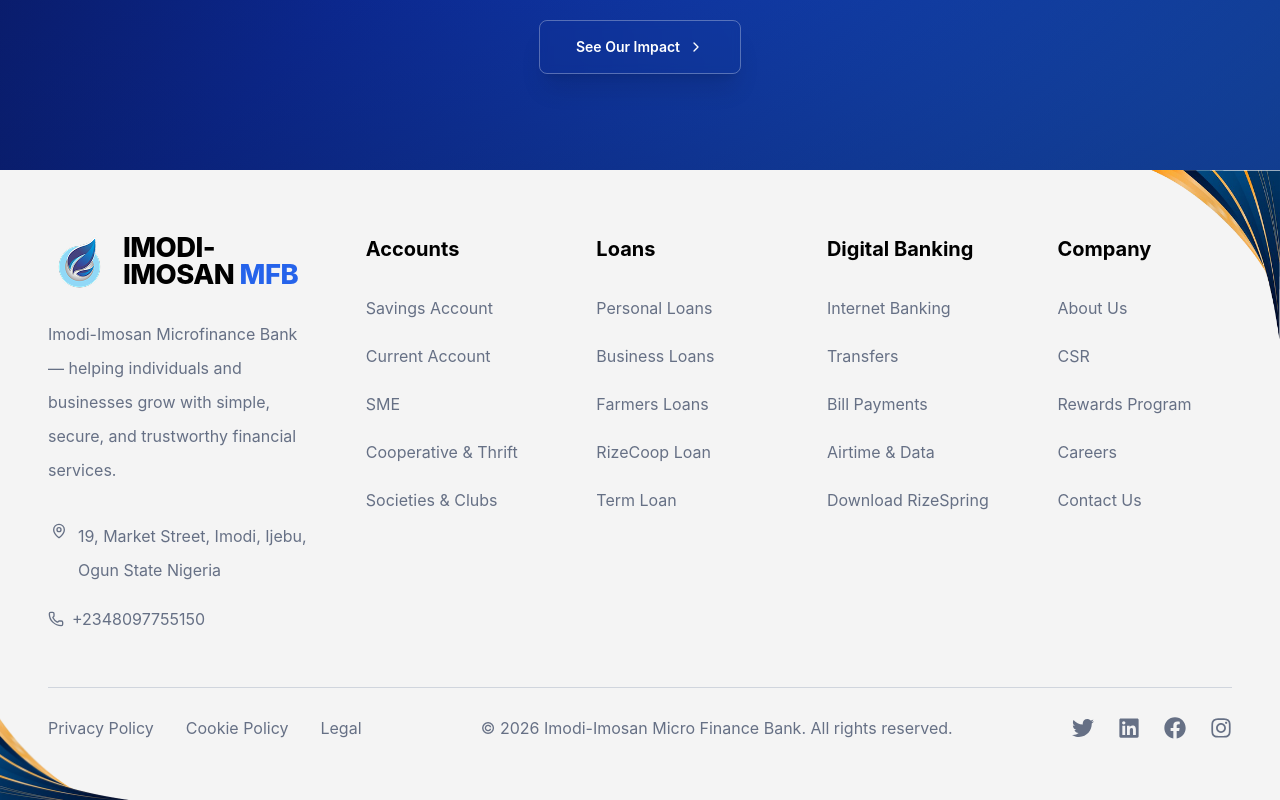
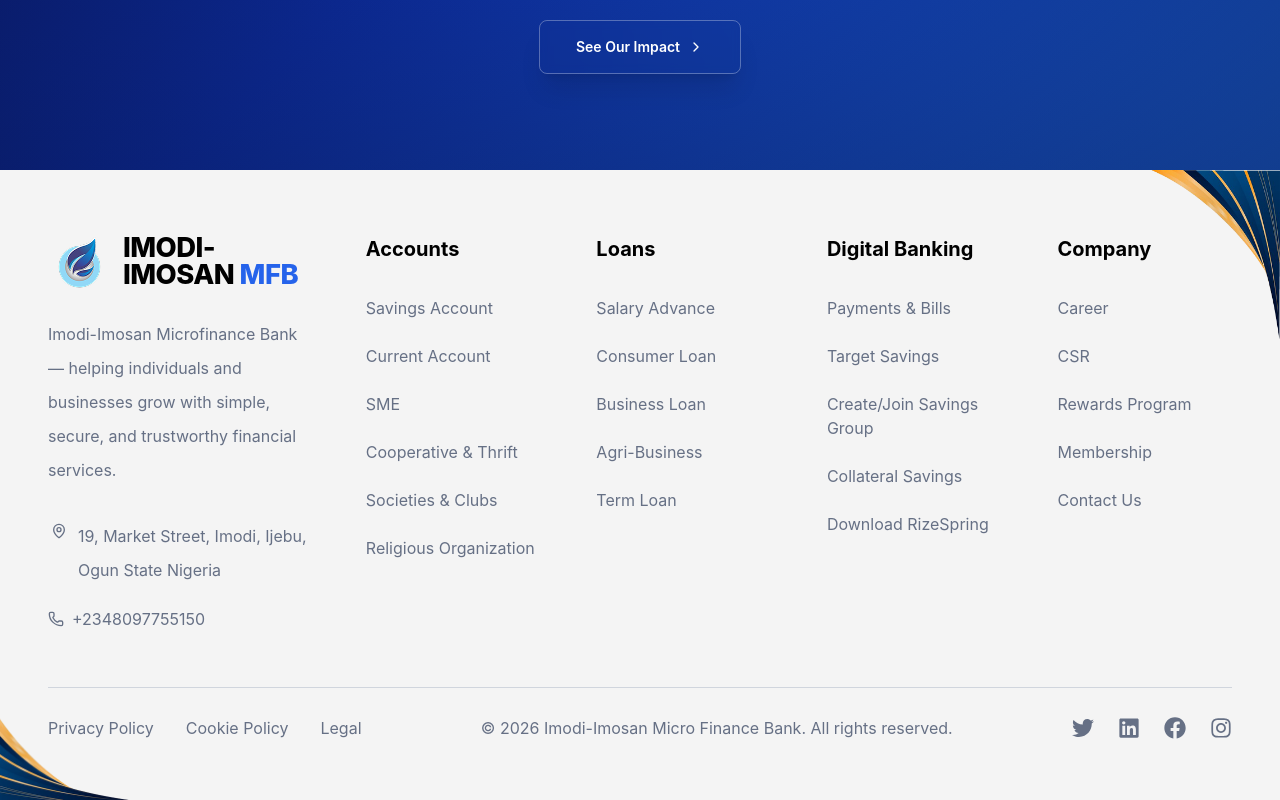
Before and after one commit to optisoftprime/imodi-imosan-website, a Next.js app: page /csr in a window 1280 px wide. Shown: the part 2421-3221 px from the top of the page. Built offline with nearby package versions, Linux system fonts and the light colour scheme.

Commit message:
new updates

```diff
--- a/app/components/Footer.tsx
+++ b/app/components/Footer.tsx
@@ -96,51 +96,53 @@
 //     );
 // }
 
-// components/Footer.tsx
-import Image from "next/image";
+// components/Footer.tsximport Image from "next/image";
+
 import Link from "next/link";
 import { MapPin, Phone } from "lucide-react";
 import { FaFacebook, FaTwitter, FaInstagram, FaLinkedin } from "react-icons/fa";
+import Image from "next/image";
 
 const navLinks = [
   {
     title: "Accounts",
     items: [
-      { label: "Savings Account", href: "/savings" },
-      { label: "Current Account", href: "/create-account" },
-      { label: "SME", href: "sme" },
-      { label: "Cooperative & Thrift", href: "cooperative-thrift" },
-      { label: "Societies & Clubs", href: "societies-and-club" },
+      { label: "Savings Account",        href: "/savings"            },
+      { label: "Current Account",        href: "/create-account"     },
+      { label: "SME",                    href: "/sme"                },
+      { label: "Cooperative & Thrift",   href: "/cooperative-thrift" },
+      { label: "Societies & Clubs",      href: "/societies-and-club" },
+      { label: "Religious Organization", href: "/religious-page"     },
     ],
   },
   {
     title: "Loans",
     items: [
-      { label: "Personal Loans", href: "#" },
-      { label: "Business Loans", href: "#" },
-      { label: "Farmers Loans", href: "#" },
-      { label: "RizeCoop Loan", href: "#" },
-      { label: "Term Loan", href: "#" },
+      { label: "Salary Advance", href: "/salary-advance" },
+      { label: "Consumer Loan",  href: "/consumer-loan"  },
+      { label: "Business Loan",  href: "/business-loan"  },
+      { label: "Agri-Business",  href: "/agric-business" },
+      { label: "Term Loan",      href: "/term-loan"      },
     ],
   },
   {
     title: "Digital Banking",
     items: [
-      { label: "Internet Banking", href: "#" },
-      { label: "Transfers", href: "#" },
-      { label: "Bill Payments", href: "#" },
-      { label: "Airtime & Data", href: "#" },
-      { label: "Download RizeSpring", href: "#" },
+      { label: "Payments & Bills",          href: "/payment-and-bills"  },
+      { label: "Target Savings",            href: "/target-savings"     },
+      { label: "Create/Join Savings Group", href: "/saving-group"       },
+      { label: "Collateral Savings",        href: "/collateral-savings" },
+      { label: "Download RizeSpring",       href: "/rize-spring"        },
     ],
   },
   {
     title: "Company",
     items: [
-      { label: "About Us", href: "#" },
-      { label: "CSR", href: "#" },
-      { label: "Rewards Program", href: "#" },
-      { label: "Careers", href: "#" },
-      { label: "Contact Us", href: "#" },
+      { label: "Career",          href: "/career"     },
+      { label: "CSR",             href: "/csr"        },
+      { label: "Rewards Program", href: "/rewards"    },
+      { label: "Membership",      href: "/membership" },
+      { label: "Contact Us",      href: "#"           },
     ],
   },
 ];
@@ -149,23 +151,11 @@
   return (
     <footer className="relative overflow-hidden bg-[#F4F4F4] text-[#667085]">
       <div className="pointer-events-none absolute right-0 top-0 z-0">
-        <Image
-          src="/images/ui/footer/footer-top-curve.png"
-          alt=""
-          width={280}
-          height={280}
-          className="w-[130px] sm:w-[140px] lg:w-[130px]"
-        />
+        <Image src="/images/ui/footer/footer-top-curve.png" alt="" width={280} height={280} className="w-[130px] sm:w-[140px] lg:w-[130px]" />
       </div>
 
       <div className="pointer-events-none absolute bottom-0 left-0 z-0">
-        <Image
-          src="/images/ui/footer/footer-curve-left.png"
-          alt=""
-          width={320}
-          height={320}
-          className="w-[130px] sm:w-[140px] lg:w-[130px]"
-        />
+        <Image src="/images/ui/footer/footer-curve-left.png" alt="" width={320} height={320} className="w-[130px] sm:w-[140px] lg:w-[130px]" />
       </div>
 
       <div className="relative z-10 mx-auto max-w-[1280px] px-6 pb-8 pt-16 sm:px-10 lg:px-12">
@@ -173,28 +163,19 @@
           {/* Brand */}
           <div className="max-w-[340px]">
             <div className="mb-7 flex items-center gap-3">
-              <Image
-                src="/images/branding/logo.png"
-                alt="logo"
-                width={64}
-                height={52}
-              />
+              <Image src="/images/branding/logo.png" alt="logo" width={64} height={52} />
               <h2 className="text-[27.41px] font-extrabold leading-none tracking-[-0.02em] text-black">
                 IMODI-IMOSAN <span className="text-[#2563EB]">MFB</span>
               </h2>
             </div>
 
             <p className="mb-8 text-[16px] leading-[34px]">
-              Imodi-Imosan Microfinance Bank — helping individuals and
-              businesses grow with simple, secure, and trustworthy financial
-              services.
+              Imodi-Imosan Microfinance Bank — helping individuals and businesses grow with simple, secure, and trustworthy financial services.
             </p>
 
             <div className="mb-5 flex items-start gap-2">
               <MapPin size={16} className="mt-1 min-w-[22px]" />
-              <p className="text-[16px] leading-[34px]">
-                19, Market Street, Imodi, Ijebu, Ogun State Nigeria
-              </p>
+              <p className="text-[16px] leading-[34px]">19, Market Street, Imodi, Ijebu, Ogun State Nigeria</p>
             </div>
 
             <div className="flex items-center gap-2">
@@ -206,16 +187,11 @@
           {/* Nav columns */}
           {navLinks.map((col) => (
             <div key={col.title}>
-              <h3 className="mb-8 text-[20px] font-bold text-black">
-                {col.title}
-              </h3>
+              <h3 className="mb-8 text-[20px] font-bold text-black">{col.title}</h3>
               <ul className="space-y-6">
                 {col.items.map((item) => (
                   <li key={item.label}>
-                    <Link
-                      href={item.href}
-                      className="text-[16px] transition hover:text-black"
-                    >
+                    <Link href={item.href} className="text-[16px] transition hover:text-black">
                       {item.label}
                     </Link>
                   </li>
@@ -229,34 +205,18 @@
 
         <div className="flex flex-col gap-6 py-7 lg:flex-row lg:items-center lg:justify-between">
           <div className="flex flex-wrap items-center gap-8 text-[16px]">
-            <Link href="#" className="transition hover:text-black">
-              Privacy Policy
-            </Link>
-            <Link href="#" className="transition hover:text-black">
-              Cookie Policy
-            </Link>
-            <Link href="#" className="transition hover:text-black">
-              Legal
-            </Link>
+            <Link href="#" className="transition hover:text-black">Privacy Policy</Link>
+            <Link href="#" className="transition hover:text-black">Cookie Policy</Link>
+            <Link href="#" className="transition hover:text-black">Legal</Link>
           </div>
 
-          <p className="text-[16px]">
-            © 2026 Imodi-Imosan Micro Finance Bank. All rights reserved.
-          </p>
+          <p className="text-[16px]">© 2026 Imodi-Imosan Micro Finance Bank. All rights reserved.</p>
 
           <div className="flex items-center gap-6">
-            <Link href="#">
-              <FaTwitter size={22} className="transition hover:text-black" />
-            </Link>
-            <Link href="#">
-              <FaLinkedin size={22} className="transition hover:text-black" />
-            </Link>
-            <Link href="#">
-              <FaFacebook size={22} className="transition hover:text-black" />
-            </Link>
-            <Link href="#">
-              <FaInstagram size={22} className="transition hover:text-black" />
-            </Link>
+            <Link href="#"><FaTwitter size={22} className="transition hover:text-black" /></Link>
+            <Link href="#"><FaLinkedin size={22} className="transition hover:text-black" /></Link>
+            <Link href="#"><FaFacebook size={22} className="transition hover:text-black" /></Link>
+            <Link href="#"><FaInstagram size={22} className="transition hover:text-black" /></Link>
           </div>
         </div>
       </div>
--- a/app/components/Navbar.tsx
+++ b/app/components/Navbar.tsx
@@ -148,14 +148,13 @@
 //     </nav>
 //   );
 // }
+
 "use client";
 
 import { useState, useRef, useEffect, ReactNode } from "react";
 import Image from "next/image";
 import Link from "next/link";
 import { ChevronDown, Menu, X } from "lucide-react";
-
-// ─── Types ────────────────────────────────────────────────────────────────────
 
 interface DropdownItem {
   label: string;
@@ -170,8 +169,6 @@
   dropdown?: DropdownItem[];
   dropdownStyle?: "grid" | "list";
 }
-
-// ─── Icons ────────────────────────────────────────────────────────────────────
 
 const SalaryIcon = () => (
   <svg
@@ -236,8 +233,6 @@
   </svg>
 );
 
-// ─── Nav Data ─────────────────────────────────────────────────────────────────
-
 const NAV_ITEMS: NavItem[] = [
   { label: "Home", href: "/" },
   {
@@ -248,7 +243,7 @@
         label: "Career",
         description:
           "Join our team and build a career with Imodi-Imosan Microfinance Bank.",
-        href: "#",
+        href: "/career",
         icon: <ConsumerIcon />,
       },
     ],
@@ -324,26 +319,32 @@
       {
         label: "Salary Advance",
         description: "Quick access to your salary before payday.",
-        href: "salary-advance",
+        href: "/salary-advance",
         icon: <SalaryIcon />,
       },
       {
         label: "Consumer Loan",
         description:
           "Personal loan solutions for your everyday needs and emergencies.",
-        href: "consumer-loan",
+        href: "/consumer-loan",
         icon: <ConsumerIcon />,
       },
       {
         label: "Business Loan",
         description: "Funding solutions designed to grow your business.",
-        href: "#",
+        href: "/business-loan",
+        icon: <BusinessIcon />,
+      },
+      {
+        label: "Agri-Business",
+        description: "Financial support tailored for agricultural businesses.",
+        href: "/agric-business",
         icon: <BusinessIcon />,
       },
       {
         label: "Term Loan",
         description: "Structured loan repayments over a fixed period.",
-        href: "#",
+        href: "/term-loan",
         icon: <TermIcon />,
       },
     ],
@@ -353,21 +354,10 @@
     dropdownStyle: "list",
     dropdown: [
       {
-        label: "Electricity",
-        href: "#",
-        description: "Pay your electricity bills quickly and securely.",
-        icon: <SalaryIcon />,
-      },
-      {
-        label: "Data",
-        href: "#",
-        description: "Purchase data bundles for all networks.",
-        icon: <SalaryIcon />,
-      },
-      {
-        label: "Airtime",
-        href: "#",
-        description: "Top up airtime for any network instantly.",
+        label: "Payments & Bills",
+        href: "/payment-and-bills",
+        description:
+          "Pay bills, airtime, data and electricity quickly and securely.",
         icon: <SalaryIcon />,
       },
     ],
@@ -391,38 +381,38 @@
       },
       {
         label: "RizeCoop Loan",
-        href: "#",
+        href: "/rizeCoop-plan",
         description: "Access loans through your cooperative standing.",
         icon: <SalaryIcon />,
       },
       {
         label: "Collateral Savings",
-        href: "#",
+        href: "/collateral-savings",
         description: "Use your savings as collateral for loan access.",
         icon: <SalaryIcon />,
       },
       {
         label: "Multiplier Loan",
-        href: "#",
+        href: "/multiplier-loan",
         description: "Grow your loan capacity through consistent savings.",
         icon: <SalaryIcon />,
       },
     ],
   },
-  { label: "RizeSpring", href: "#" },
+  { label: "RizeSpring", href: "/rize-spring" },
   {
     label: "Rewards",
     dropdownStyle: "list",
     dropdown: [
       {
         label: "Point-Based System",
-        href: "#",
+        href: "/rewards",
         description: "Earn points on every transaction and redeem for rewards.",
         icon: <SalaryIcon />,
       },
       {
         label: "Business Support",
-        href: "#",
+        href: "/business-report",
         description: "Get business support benefits as a loyal customer.",
         icon: <SalaryIcon />,
       },
@@ -434,7 +424,7 @@
     dropdown: [
       {
         label: "Community Support Through Donations and other Rewards",
-        href: "#",
+        href: "/csr",
         description:
           "We give back to the communities we serve through donations and impact programs.",
         icon: <SalaryIcon />,
@@ -442,8 +432,6 @@
     ],
   },
 ];
-
-// ─── Dropdown Panel ────────────────────────────────────────────────────────────
 
 interface DropdownPanelProps {
   items: DropdownItem[];
@@ -515,8 +503,6 @@
   </div>
 );
 
-// ─── Desktop Nav Item ──────────────────────────────────────────────────────────
-
 interface DesktopNavItemProps {
   item: NavItem;
   isOpen: boolean;
@@ -572,8 +558,6 @@
     </li>
   );
 };
-
-// ─── Mobile Nav ────────────────────────────────────────────────────────────────
 
 const MobileNav = ({ isOpen }: { isOpen: boolean }) => {
   const [openSubs, setOpenSubs] = useState<Record<string, boolean>>({});
@@ -634,8 +618,6 @@
   );
 };
 
-// ─── Main Navbar ───────────────────────────────────────────────────────────────
-
 export default function Navbar() {
   const [openDropdown, setOpenDropdown] = useState<string | null>(null);
   const [mobileOpen, setMobileOpen] = useState(false);
@@ -686,7 +668,6 @@
           )}
         </button>
       </div>
-
       <MobileNav isOpen={mobileOpen} />
     </nav>
   );
```
